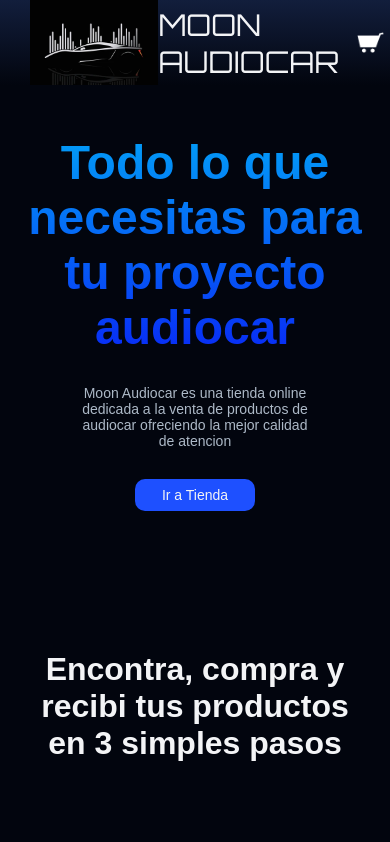
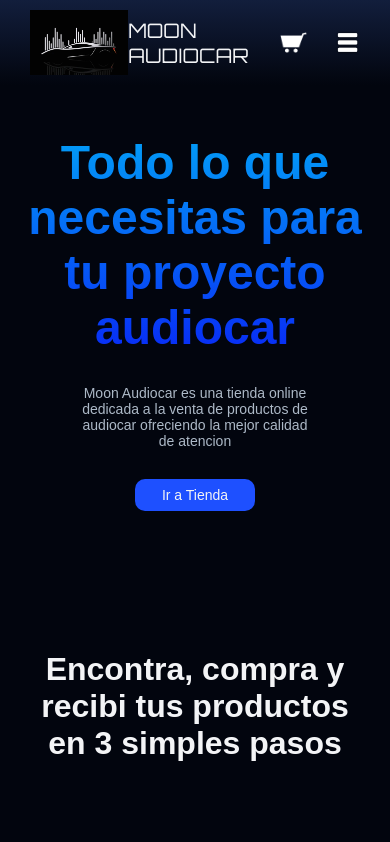
Before and after one commit to gastonluna/Trabajo-Integrador, a plain HTML site: page index.html in a window 390 px wide. Shown: the top 842 px of the page. Drawn offline with Linux system fonts and the light colour scheme.

Commit message:
mediaqueries

```diff
--- a/assets/mediaqueries.css
+++ b/assets/mediaqueries.css
@@ -94,6 +94,14 @@
 }
 
 @media (max-width: 576px) {
+    .titulo-principal{
+        font-size: 20px;
+    }
+
+    .icono-navbar{
+        width: 130px;
+        height: 65px;
+    }
     .cart{
         left: 0;
         width: 100%;
```
